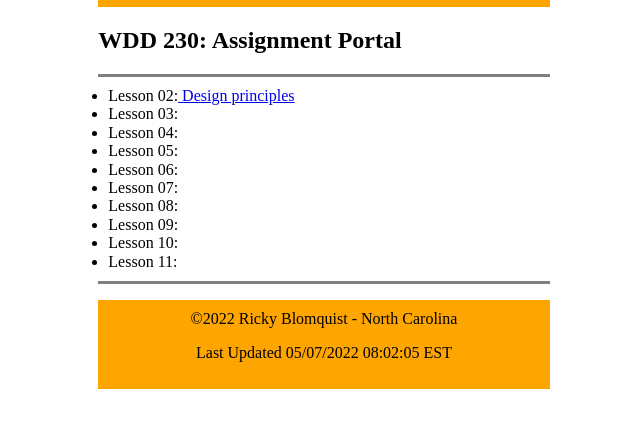
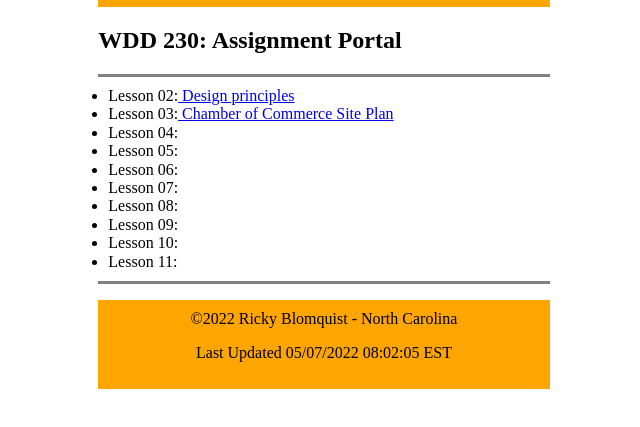
Before and after one commit to rblomquist/wdd230, a plain HTML site: page index.html in a window 1280 px wide. Shown: the part 229-656 px from the top of the page, without its empty margins (316-956 px from the left). Drawn offline with Linux system fonts and the light colour scheme.

Commit message:
Added week 3 assignment

```diff
--- a/index.html
+++ b/index.html
@@ -24,7 +24,7 @@
         <h2>WDD 230: Assignment Portal</h2>
         <ul>
             <li>Lesson 02:<a href="lesson02/design-principles.html"> Design principles</a></li>
-            <li>Lesson 03:</li>
+            <li>Lesson 03:<a href="lesson3/index.html"> Chamber of Commerce Site Plan</a></li>
             <li>Lesson 04:</li>
             <li>Lesson 05:</li>
             <li>Lesson 06:</li>
```
